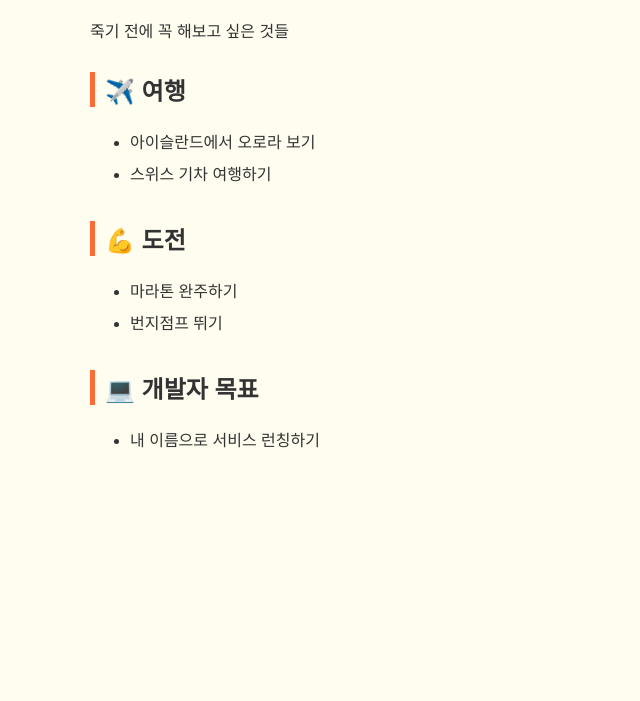
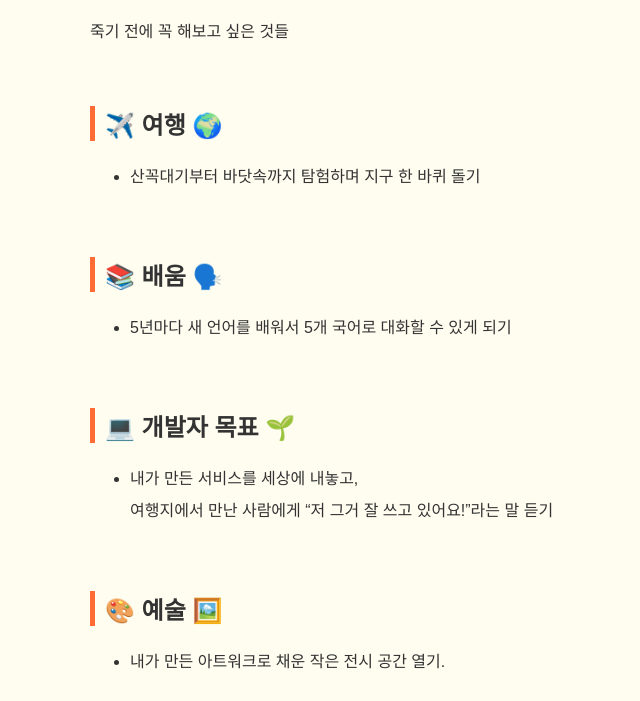
Before and after one commit to HeejeongWon/my-bucketlist, a plain HTML site: page index.html in a window 1280 px wide. Shown: the part 99-800 px from the top of the page, without its empty margins (225-865 px from the left). Drawn offline with Linux system fonts and the light colour scheme.

Commit message:
두번째 커밋

```diff
--- a/index.html
+++ b/index.html
@@ -3,48 +3,41 @@
   <head>
     <meta charset="UTF-8" />
     <title>나의 버킷리스트</title>
-    <style>
-      body {
-        font-family: sans-serif;
-        max-width: 650px;
-        margin: 50px auto;
-        background-color: #fffdf0;
-        color: #333;
-      }
-      h1 {
-        text-align: center;
-        font-size: 2rem;
-        color: #ff6b35;
-      }
-      h2 {
-        border-left: 5px solid #ff6b35;
-        padding-left: 10px;
-        margin-top: 30px;
-      }
-      li {
-        line-height: 2;
-      }
-    </style>
+
+    <link rel="stylesheet" href="style.css" />
   </head>
+
   <body>
     <h1>🪣 나의 버킷리스트</h1>
     <p>죽기 전에 꼭 해보고 싶은 것들</p>
-
-    <h2>✈️ 여행</h2>
+    <br />
+    <h2>✈️ 여행 🌍</h2>
     <ul>
-      <li>아이슬란드에서 오로라 보기</li>
-      <li>스위스 기차 여행하기</li>
+      <li>산꼭대기부터 바닷속까지 탐험하며 지구 한 바퀴 돌기</li>
     </ul>
-
-    <h2>💪 도전</h2>
+    <br />
+    <h2>📚 배움 🗣️</h2>
     <ul>
-      <li>마라톤 완주하기</li>
-      <li>번지점프 뛰기</li>
+      <li>5년마다 새 언어를 배워서 5개 국어로 대화할 수 있게 되기</li>
     </ul>
-
-    <h2>💻 개발자 목표</h2>
+    <br />
+    <h2>💻 개발자 목표 🌱</h2>
     <ul>
-      <li>내 이름으로 서비스 런칭하기</li>
+      <li>
+        내가 만든 서비스를 세상에 내놓고, <br />
+        여행지에서 만난 사람에게 “저 그거 잘 쓰고 있어요!”라는 말 듣기
+      </li>
     </ul>
+    <br />
+    <h2>🎨 예술 🖼️</h2>
+    <ul>
+      <li>내가 만든 아트워크로 채운 작은 전시 공간 열기.</li>
+    </ul>
+    <br />
+    <h2>💪 건강 🧘‍♀️</h2>
+    <ul>
+      <li>나이 들어서도 멋지게 요가 동작을 해내는 할머니 되기.</li>
+    </ul>
+    <br />
   </body>
 </html>
--- a/style.css
+++ b/style.css
@@ -0,0 +1,20 @@
+body {
+  font-family: sans-serif;
+  max-width: 650px;
+  margin: 50px auto;
+  background-color: #fffdf0;
+  color: #333;
+}
+h1 {
+  text-align: center;
+  font-size: 2rem;
+  color: #ff6b35;
+}
+h2 {
+  border-left: 5px solid #ff6b35;
+  padding-left: 10px;
+  margin-top: 30px;
+}
+li {
+  line-height: 2;
+}
```
